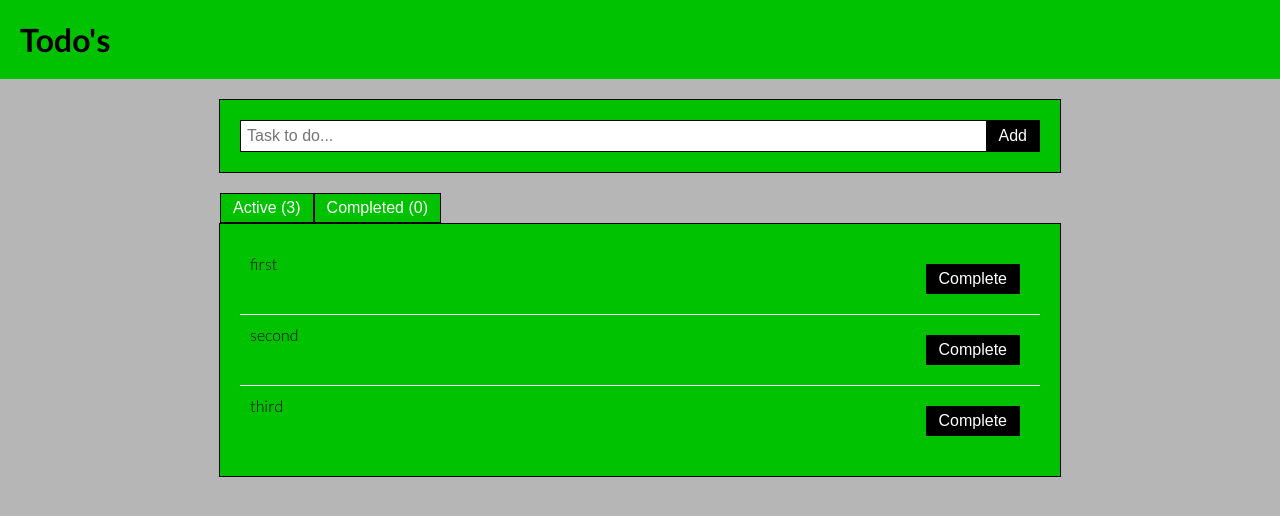
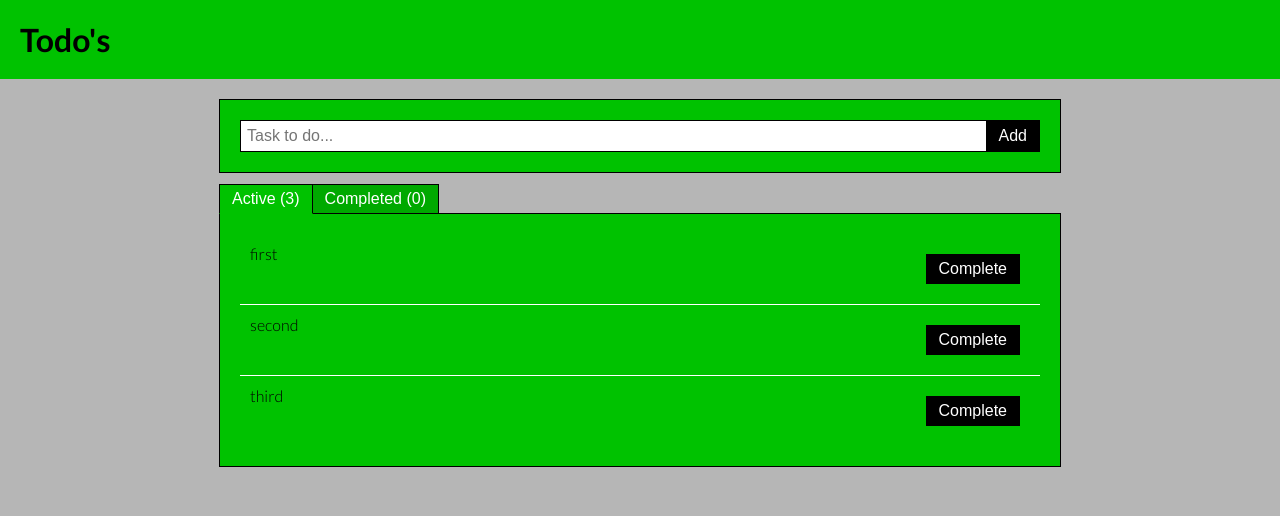
Before and after one commit to mEsUsah/vue-todo, a Vue app: page / in a window 1280 px wide. Shown: the top 516 px of the page. Built offline with nearby package versions, Linux system fonts and the light colour scheme.

Commit message:
add and implement tabs component

```diff
--- a/src/App.vue
+++ b/src/App.vue
@@ -3,11 +3,14 @@
     <base-card>
         <add-task @add-item="addTask"></add-task>
     </base-card>
-    <div class="tabs">
-        <button @click="showPendignTasks">Active ({{ getPendingTasks }})</button>
-        <button @click="showCompletedTasks">Completed ({{ getCompletedTasks }})</button>
-    </div>
-    <base-card>
+    <base-card modifier="tabbed">
+        <tabs-wrapper
+            :activeList="activeList"
+            :pendingTasks="getPendingTasks"
+            :completedTasks="getCompletedTasks"
+            @switch-view="showTasks">
+        </tabs-wrapper>
+
         <task-item
             v-for="task in displayedTasks"
             :key="task.id"
@@ -85,19 +88,20 @@ export default {
         const taskIndex = this.tasks.findIndex(task => task.id === taskId);
         this.tasks[taskIndex].complete = false;
     },
-
-    showCompletedTasks(){
-        this.activeList = 'completed';
-    },
-    showPendignTasks(){
-        this.activeList = 'pending'
+    showTasks(type){
+        if(type === 'completed'){
+            this.activeList = 'completed';
+        }
+        if(type === 'pending'){
+            this.activeList = 'pending';
+        }
     }
   },
   components: {
     TheHeader,
     TaskItem,
     AddTask,
-  }
+    }
 }
 </script>
 
--- /dev/null
+++ b/src/components/TabsWrapper.vue
@@ -0,0 +1,59 @@
+<template>
+    <div>
+        <button :class="listsActive" @click="showPendignTasks">Active ({{ pendingTasks }})</button>
+        <button :class="listsCompleted" @click="showCompletedTasks">Completed ({{ completedTasks }})</button>
+    </div>
+</template>
+
+<script>
+export default{
+    props: ['activeList','completedTasks','pendingTasks'],
+    emits: ['switch-view'],
+    methods: {
+        showCompletedTasks(){
+            this.$emit('switch-view', 'completed')
+        },
+        showPendignTasks(){
+            this.$emit('switch-view', 'pending')
+        }
+    },
+    computed: {
+        listsActive(){
+            if(this.activeList === 'pending'){
+                return 'active'
+            }
+            return false;
+        },
+        listsCompleted(){
+            if(this.activeList === 'completed'){
+                return 'active'
+            }
+            return false;
+        }
+    }
+}
+</script>
+
+<style scoped>
+    div{
+        position: absolute;
+        top: -30px;
+        left: -1px;
+    }
+    button{
+        padding: 6px 12px;
+        font-size: 16px;
+        line-height: 16px;
+        background-color: rgb(0, 169, 0);
+        border: 1px solid black;
+        color: white;
+        cursor: pointer;
+    }
+    button:not(:first-child){
+        border-left: none;
+    }
+    button.active{
+        border-bottom-color: rgb(0, 194, 0);
+        background-color: rgb(0, 194, 0);
+    }
+</style>
--- a/src/main.js
+++ b/src/main.js
@@ -2,10 +2,12 @@ import { createApp } from 'vue';
 import App from './App.vue';
 import BaseCard from './components/BaseCard.vue';
 import BaseButton from './components/BaseButton.vue';
+import TabsWrapper from './components/TabsWrapper.vue';
 
 const app = createApp(App);
 
 app.component('base-card', BaseCard);
 app.component('base-button', BaseButton);
+app.component('tabs-wrapper', TabsWrapper);
 
 app.mount('#app');
```
